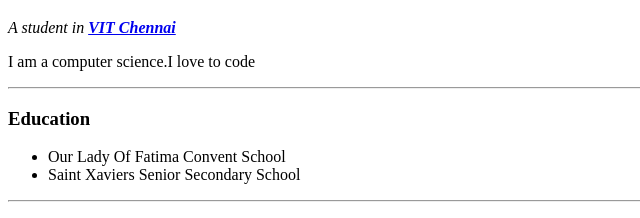
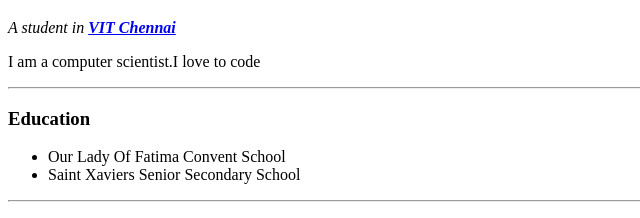
Before and after one commit to rstephen2907/cv, a plain HTML site: page index.html in a window 1280 px wide. Shown: the part 373-591 px from the top of the page, 0-640 px from the left. Drawn offline with Linux system fonts and the light colour scheme.

Commit message:
Update index.html

```diff
--- a/index.html
+++ b/index.html
@@ -10,7 +10,7 @@
 <img src="Scenery.jpg" width="500" height="300" alt="Scenery">
 <h1>Stephen Raj</h1>
 <p><em>A student in <strong><a href="http://chennai.vit.ac.in/">VIT Chennai</a></strong></em></p>
-<p>I am a computer science.I love to code</p>
+<p>I am a computer scientist.I love to code</p>
 <hr>
 <h3>Education</h3>
 <ul>
```
